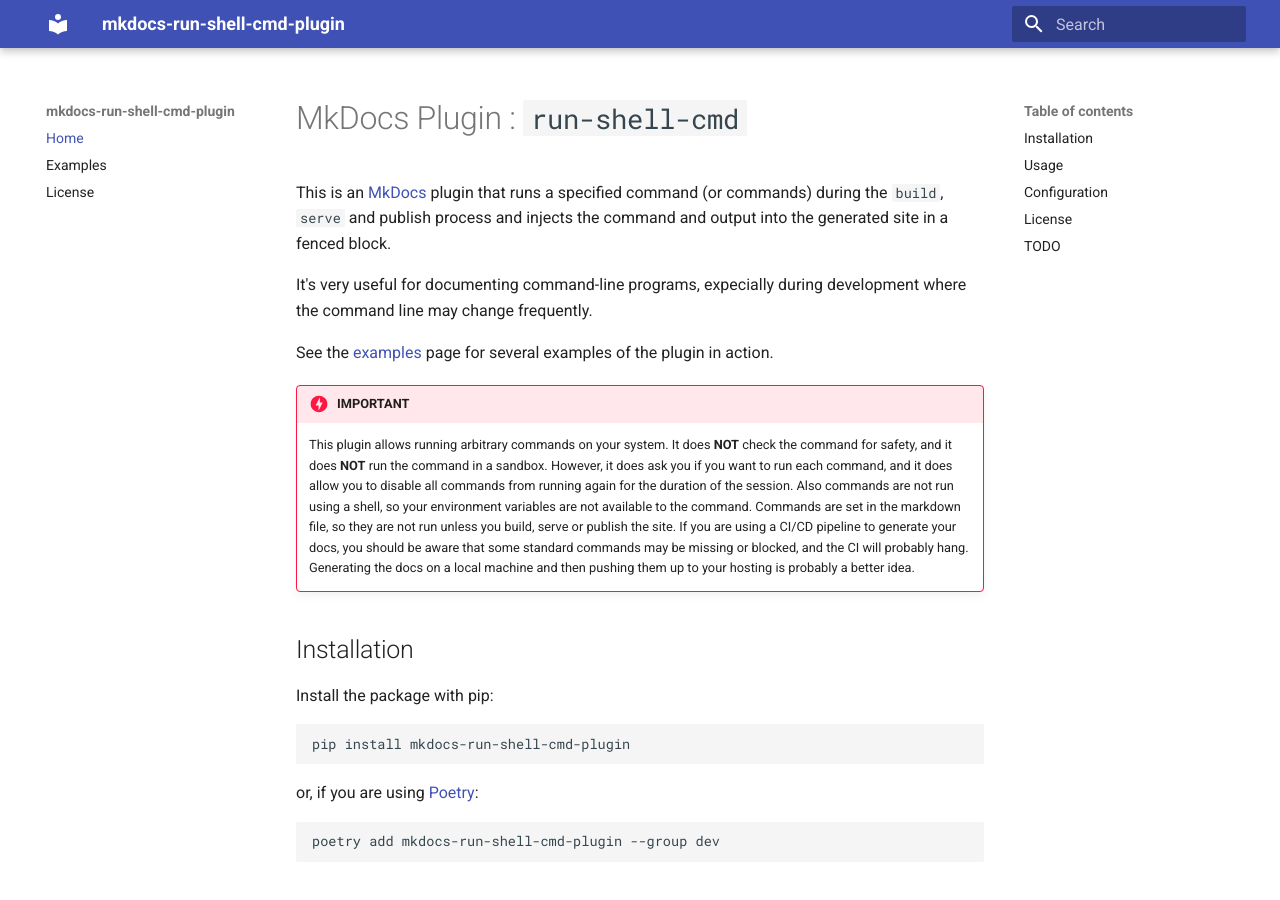
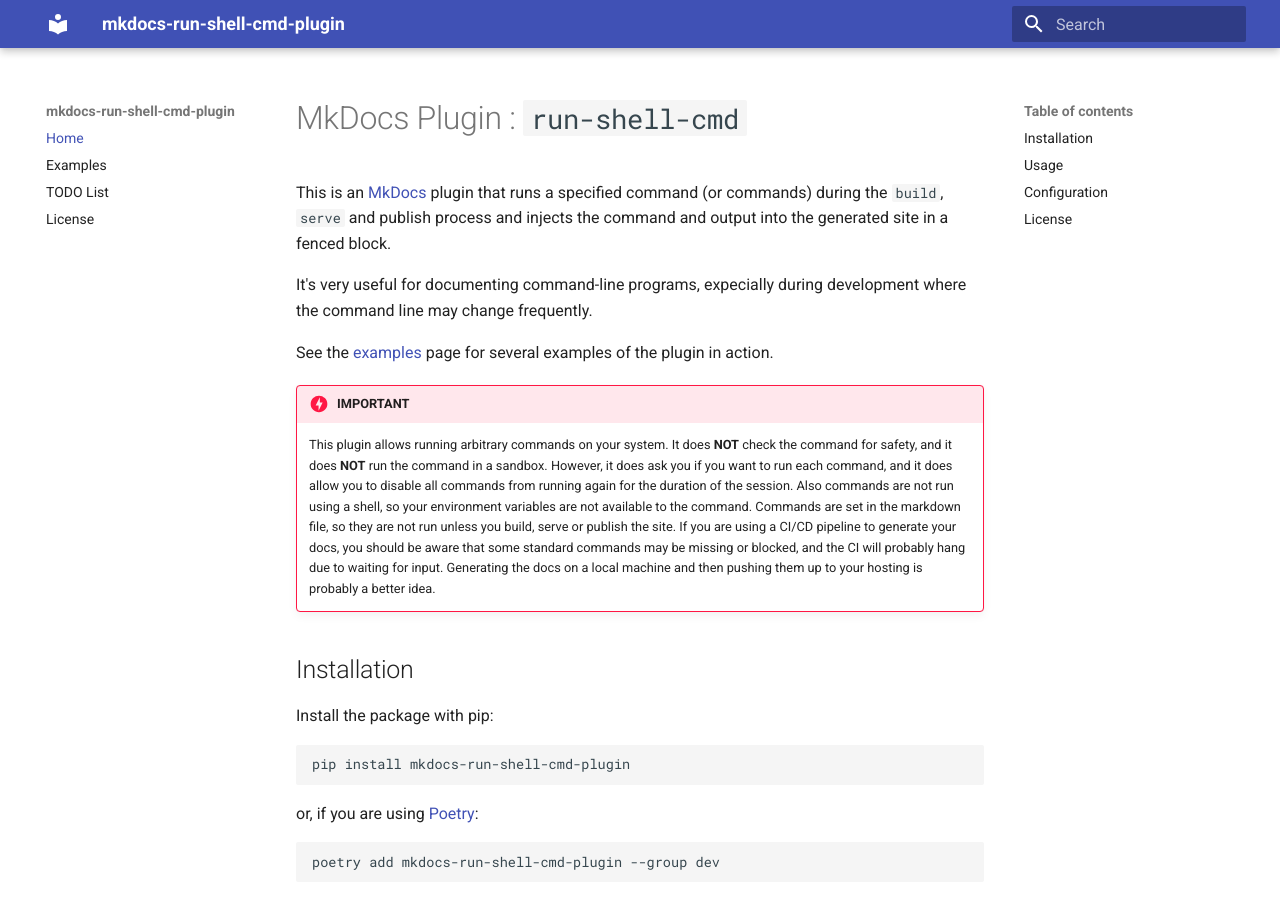
Before and after one commit to seapagan/mkdocs-run-shell-cmd-plugin, an MkDocs documentation site: the page built from docs/index.md, in a window 1280 px wide and 900 px high. Built offline with MkDocs 1.6.1 and Material for MkDocs 9.7.7, drawn with Linux system fonts in a browser that asks for light colours; some of the changed text lies outside the part shown.

Commit message:
add TODO file and refer to this in README and Docs
Saves keeping two sources synched.

Signed-off-by: Grant Ramsay <seapagan@gmail.com>

```diff
--- a/docs/index.md
+++ b/docs/index.md
@@ -21,8 +21,8 @@
     file, so they are not run unless you build, serve or publish the site. If
     you are using a CI/CD pipeline to generate your docs, you should be aware
     that some standard commands may be missing or blocked, and the CI will
-    probably hang. Generating the docs on a local machine and then pushing them
-    up to your hosting is probably a better idea.
+    probably hang due to waiting for input. Generating the docs on a local
+    machine and then pushing them up to your hosting is probably a better idea.
 
 ## Installation
 
--- a/mkdocs.yml
+++ b/mkdocs.yml
@@ -22,4 +22,5 @@
 nav:
   - Home: index.md
   - Examples: examples.md
+  - TODO List: todo.md
   - License: license.md
```
Also changed, not shown: other parts of docs/index.md (+0 -8 lines), README.md (+3 -7 lines), TODO.md (added, +13 -0 lines), docs/todo.md (added, +1 -0 lines).
